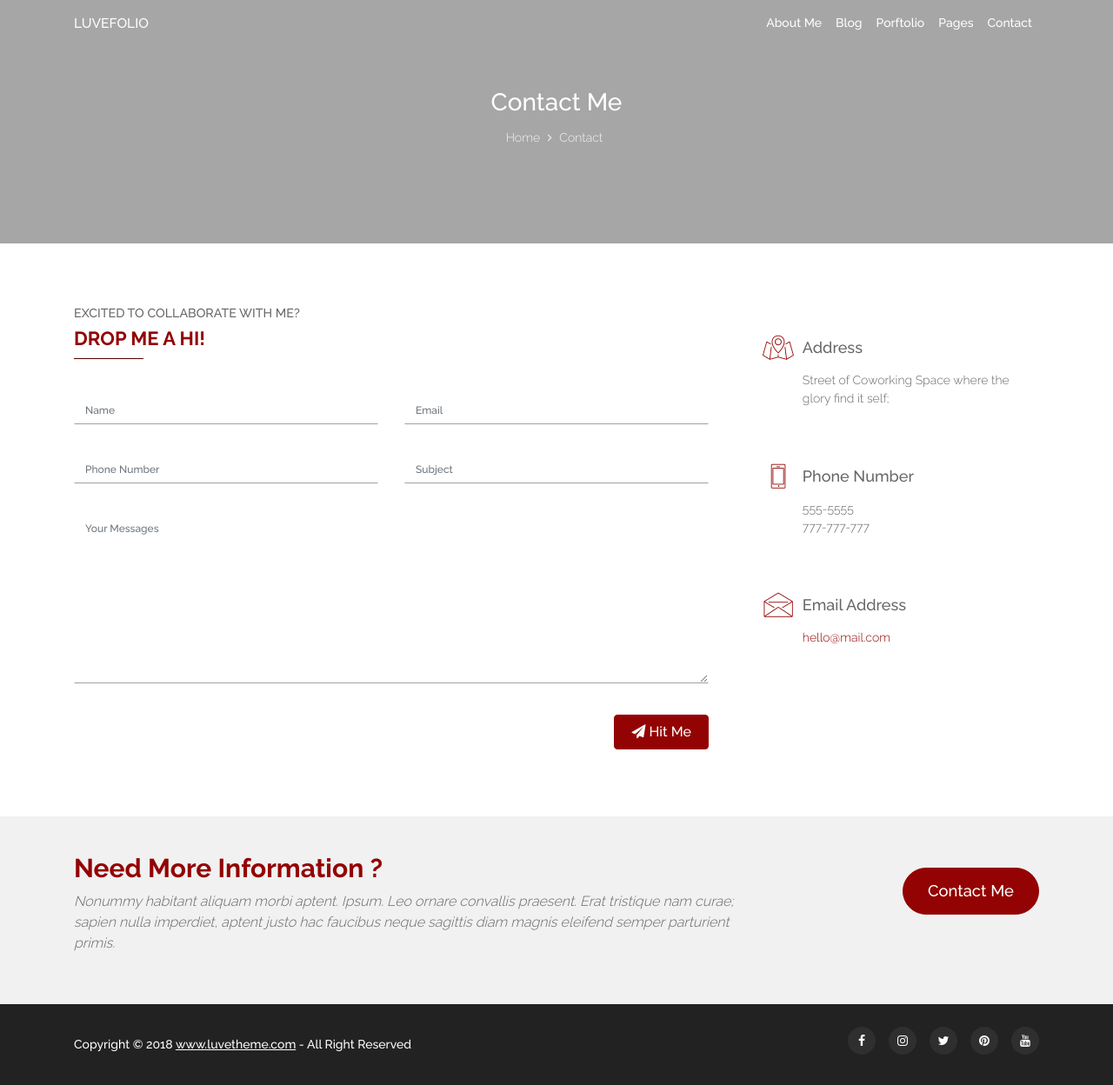
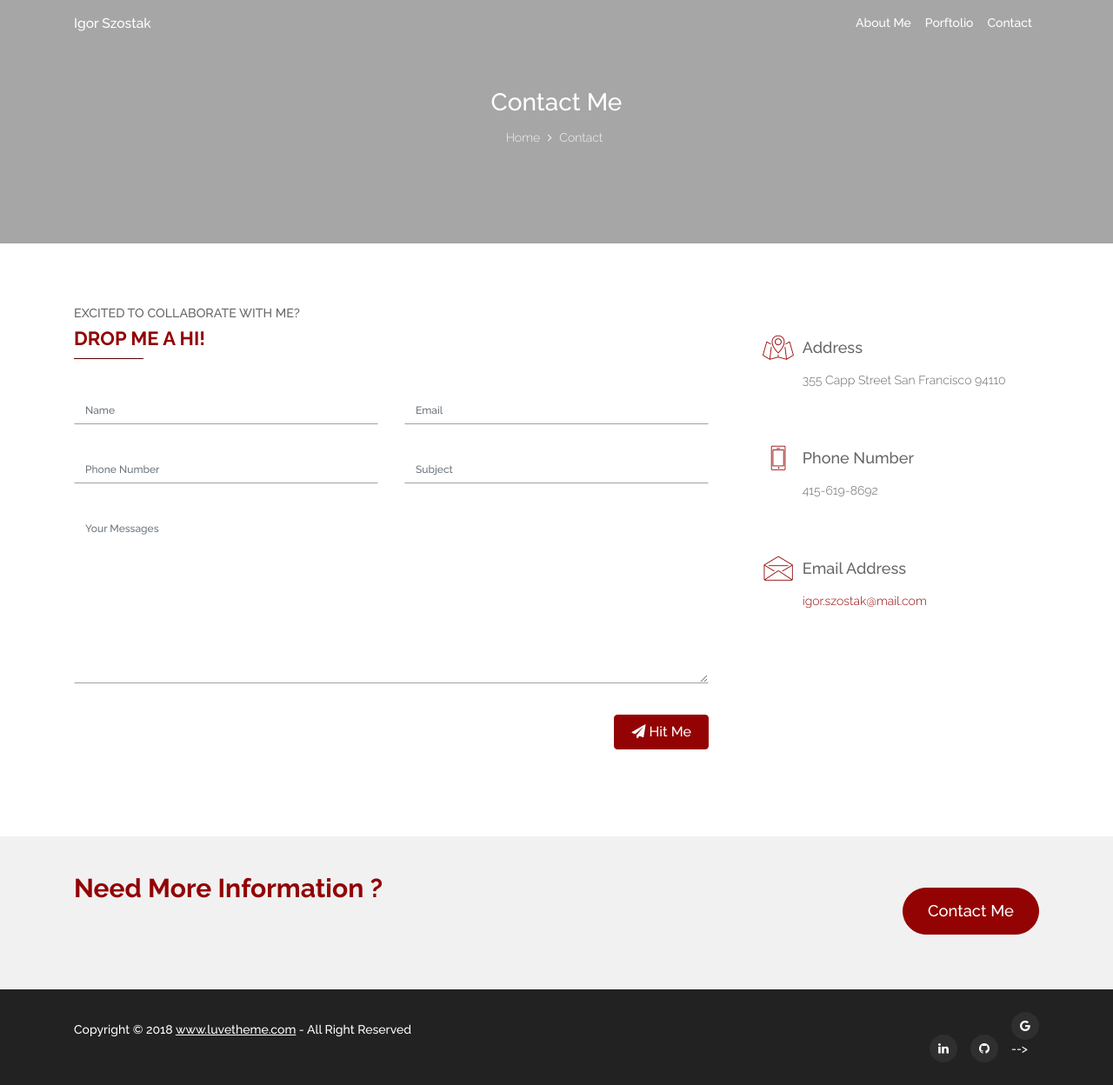
Before and after one commit to bliskonieba/bliskonieba.github.io, a plain HTML site: page personal-contact.html in a window 1280 px wide. Shown: the whole page at 87% size. Drawn offline with Linux system fonts and the light colour scheme; files whose address does not match are found by name.

Commit message:
Initial commit

```diff
--- a/personal-contact.html
+++ b/personal-contact.html
@@ -37,7 +37,7 @@ Remove this if you use the .htaccess -->
 		<nav class="navscroll navbar navbar-expand-lg bg-transparent fixed-top" data-bgunscroll="bg-transparent" data-bgscroll="bg-default">
 
 			<div class="container">
-				<a class="navbar-brand" href="index.html">LUVEFOLIO</a>
+				<a class="navbar-brand" href="index.html">Igor Szostak</a>
 				<button class="navbar-toggler" type="button">
 					<span class="fa fa-bars"></span>
 				</button>
@@ -48,7 +48,7 @@ Remove this if you use the .htaccess -->
 							<a href="personal-about.html" class="nav-link">About Me</a>
 						</li>
 
-						<li class="nav-item dropdown">
+						<!-- <li class="nav-item dropdown">
 							<a class="nav-link" href="#">Blog</a>
 							<div class="dropdown-content">
 								<ul class="submenu">
@@ -57,8 +57,7 @@ Remove this if you use the .htaccess -->
 									<li><a href="personal-blog-detail.html">Blog Detail Sidebar</a></li>
 								</ul>
 							</div>
-
-						</li>
+						</li> -->
 						<li class="nav-item dropdown">
 							<a class="nav-link" href="#">Porftolio</a>
 							<div class="dropdown-content">
@@ -68,7 +67,7 @@ Remove this if you use the .htaccess -->
 								</ul>
 							</div>
 						</li>
-						<li class="nav-item dropdown">
+						<!-- <li class="nav-item dropdown">
 							<a class="nav-link" href="#">Pages</a>
 							<div class="dropdown-content">
 								<ul class="submenu">
@@ -77,7 +76,7 @@ Remove this if you use the .htaccess -->
 									<li><a href="corporate-index">Corporate</a></li>
 								</ul>
 							</div>
-						</li>
+						</li> -->
 						<li class="nav-item">
 							<a href="personal-contact.html" class="nav-link">Contact</a>
 						</li>
@@ -165,7 +164,9 @@ Remove this if you use the .htaccess -->
                                             <div class="ic-text">
                                                 <h5 class="ic-title">Address</h5>
                                                 <p class="ic-description">
-                                                    Street of Coworking Space where the glory find it self;
+                                                    355 Capp Street
+                                                    San Francisco
+                                                    94110
                                                 </p>
                                             </div>
                                         </div>
@@ -176,9 +177,9 @@ Remove this if you use the .htaccess -->
                                             <div class="ic-text">
                                                 <h5 class="ic-title">Phone Number</h5>
                                                 <p class="ic-description">
-                                                    <span>555-5555</span>
-                                                    <br>
-                                                    <span>777-777-777</span>
+                                                    <!-- <span>555-5555</span>
+                                                    <br> -->
+                                                    <span>415-619-8692</span>
                                                 </p>
                                             </div>
                                         </div>
@@ -189,7 +190,7 @@ Remove this if you use the .htaccess -->
                                             <div class="ic-text">
                                                 <h5 class="ic-title">Email Address</h5>
                                                 <p class="ic-description">
-                                                   <a href="mailto:hello@mail.com">hello@mail.com</a>
+                                                   <a href="mailto:igor.szostak@mail.com">igor.szostak@mail.com</a>
                                                 </p>
                                             </div>
                                         </div>
@@ -210,9 +211,7 @@ Remove this if you use the .htaccess -->
                             Need More Information ?
                         </h3>
                         <p class="cta-desc">
-                            Nonummy habitant aliquam morbi aptent. Ipsum. Leo ornare convallis praesent.
-                            Erat tristique nam curae; sapien nulla imperdiet, aptent justo hac faucibus neque
-                            sagittis diam magnis eleifend semper parturient primis.
+
                         </p>
                     </div>
                     <div class="cta-action">
@@ -230,11 +229,9 @@ Remove this if you use the .htaccess -->
                         </div>
                         <div class="col-md-6 d-flex justify-content-end">
                             <ul class="social">
-                                <li><a href="#"><i class="fa fa-facebook"></i></a>
-                                <li><a href="#"><i class="fa fa-instagram"></i></a>
-                                <li><a href="#"><i class="fa fa-twitter"></i></a>
-                                <li><a href="#"><i class="fa fa-pinterest"></i></a>
-                                <li><a href="#"><i class="fa fa-youtube"></i></a>
+                                <li><a href="https://www.linkedin.com/in/igor-szostak/"><i class="fa fa-linkedin"></i></a>
+                                <li><a href="https://github.com/bliskonieba"><i class="fa fa-github"></i></a>
+                                <li><a href="mailto:igor.szostak@gmail.com"><i class="fa fa-google"></i></a> -->
                             </ul>
                         </div>
                     </div>
```
Also changed, not shown: index.html (+2 -4 lines), personal-about.html (+1 -1 lines).
